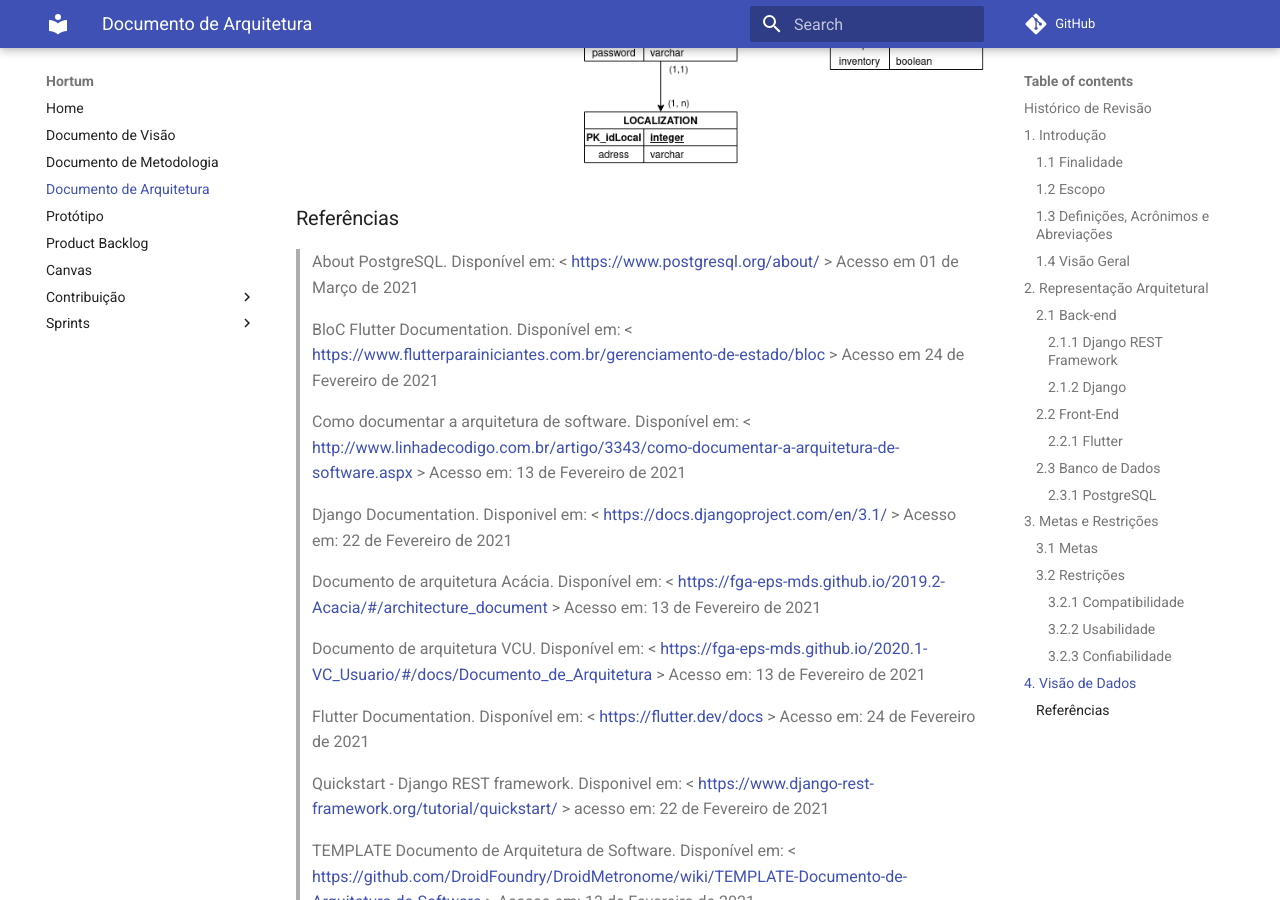
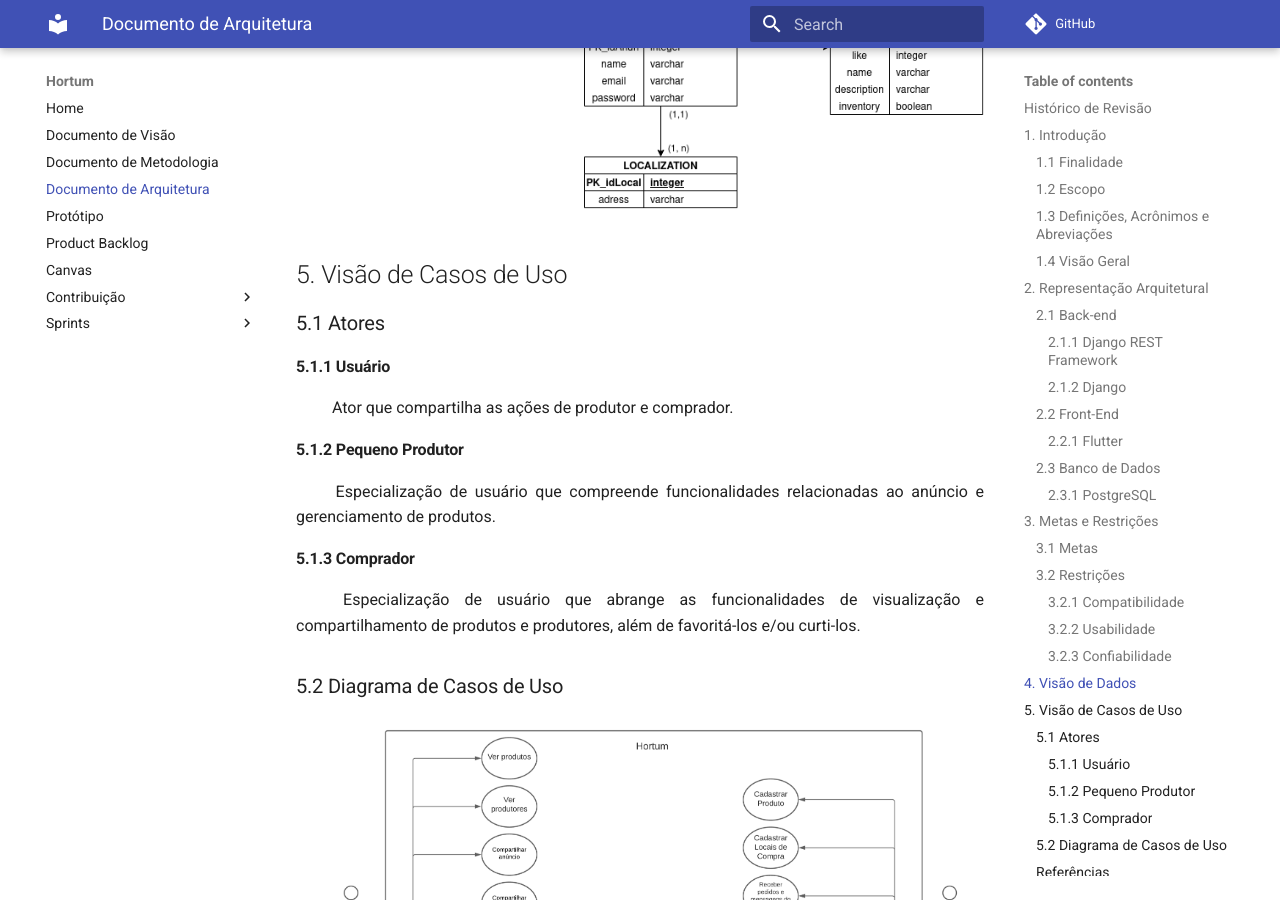
Before and after one commit to fga-eps-mds/2020.2-Hortum, an MkDocs documentation site: the page built from docs/Documento_de_arquitetura.md, in a window 1280 px wide and 900 px high, scrolled down 4086 px. Built offline with MkDocs 1.6.1 and Material for MkDocs 9.7.7, drawn with Linux system fonts in a browser that asks for light colours; comment, search, counter and statistics services are not loaded; some of the changed text lies outside the part shown.

Commit message:
'#65 - Adição do diagrama de casos de uso'

```diff
--- a/docs/Documento_de_arquitetura.md
+++ b/docs/Documento_de_arquitetura.md
@@ -11,6 +11,7 @@
 21/02/2021|1.2|Refatoração do tópico 2 e adição do tópico 3|João Pedro e Matheus
 22/02/2021|1.3|Adição de links na parte de referências|João Pedro e Matheus
 01/03/2021|1.4|Adição do tópico 4|João Pedro e Matheus
+08/03/2021|1.5|Adição do tópico 5|Brenno e Matheus
 
 ## 1. Introdução
 
@@ -91,6 +92,21 @@
 
 ![Arquitetura Banco de Dados](img/diagrama_banco_de_dados.png)
 
+## 5. Visão de Casos de Uso
+
+### 5.1 Atores
+
+#### 5.1.1 Usuário
+<p align = "justify"> &emsp;&emsp; Ator que compartilha as ações de produtor e comprador.</p>
+
+#### 5.1.2 Pequeno Produtor
+<p align = "justify"> &emsp;&emsp; Especialização de usuário que compreende funcionalidades relacionadas ao anúncio e gerenciamento de produtos.</p>
+
+#### 5.1.3 Comprador
+<p align = "justify"> &emsp;&emsp; Especialização de usuário que abrange as funcionalidades de visualização e compartilhamento de produtos e produtores, além de favoritá-los e/ou curti-los.</p>
+
+### 5.2 Diagrama de Casos de Uso
+![Diagrama de Casos de Uso](img/diagrama_casos_de_uso.png)
 ### Referências
 
 > About PostgreSQL. Disponível em: < [https://www.postgresql.org/about/](https://www.postgresql.org/about/) > Acesso em 01 de Março de 2021
```
Also changed, not shown: docs/img/diagrama_casos_de_uso.png (added).
